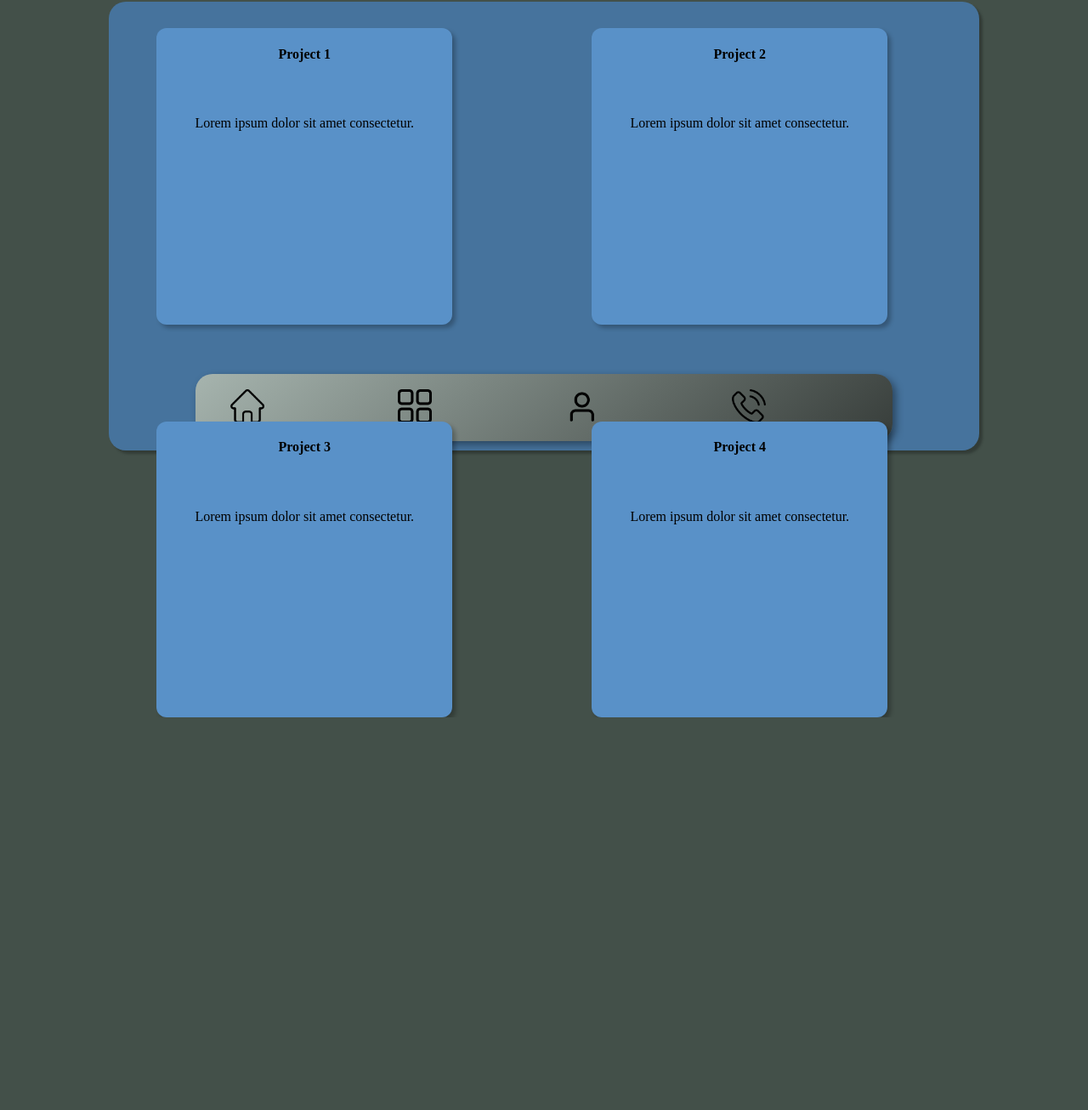
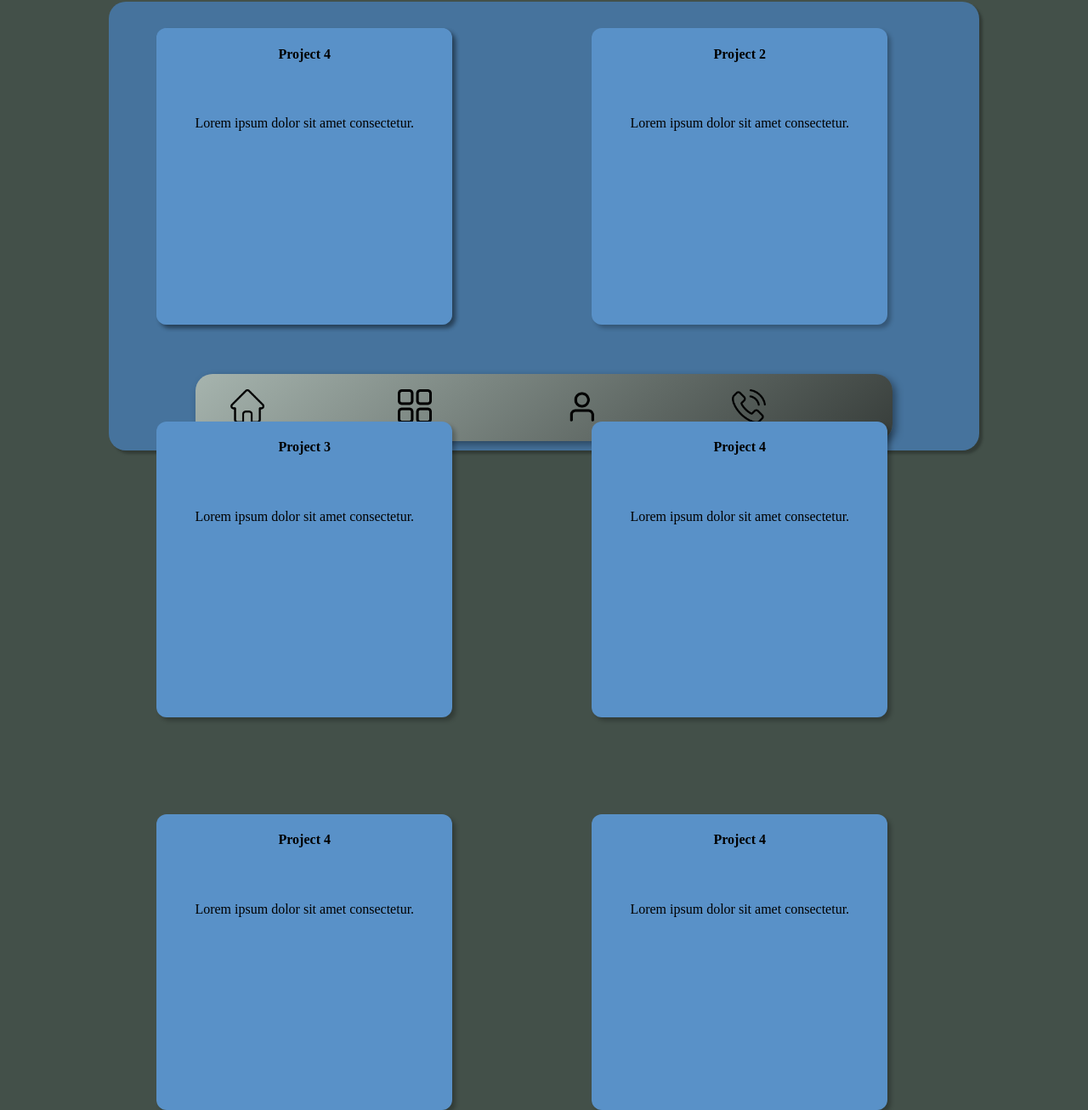
Before and after one commit to Blackninja5112/Portfolio, a plain HTML site: page menu.html in a window 1280 px wide. Shown: the part 270-1576 px from the top of the page at 85% size. Before the commit the page ends 1114 px from the top, so only its background shows below. Drawn offline with Linux system fonts and the light colour scheme.

Commit message:
accidental branch shitting

```diff
--- a/menu.html
+++ b/menu.html
@@ -30,11 +30,23 @@
                 <h4>Project 4</h4>
                 <p>Lorem ipsum dolor sit amet consectetur.</p>
             </div>
+            <div class="pr-4 pr">
+                <h4>Project 4</h4>
+                <p>Lorem ipsum dolor sit amet consectetur.</p>
+            </div>
+            <div class="pr-5 pr">
+                <h4>Project 4</h4>
+                <p>Lorem ipsum dolor sit amet consectetur.</p>
+            </div>
+            <div class="pr-6 pr">
+                <h4>Project 4</h4>
+                <p>Lorem ipsum dolor sit amet consectetur.</p>
+            </div>
         </div>
 
         <div class="main-navbar">
             <div class="navbar-container">
-                <a href="index.html"  class="home-nav"><img src="/Menu-icons/-home.png" alt="Images unloading😭" class="home-nav"></a>
+                <a href="index.html"  class="home-nav"><img src="Menu-icons/-home.png" alt="Images unloading😭" class="home-nav"></a>
 
                 <a href="menu.html" class="menu-nav"><img  src="Menu-icons/-menu.png" alt="😭" class="menu-nav"></a>
 
--- a/menu.js
+++ b/menu.js
@@ -6,7 +6,7 @@
 
 
 let projectCont = document.getElementById('project-container')
-let totProject = 2
+let totProject = 3
 
 let space = projectCont.style.gridTemplateRows;
 space += "5%"
```
Also changed, not shown: index.html (+1 -1 lines).
